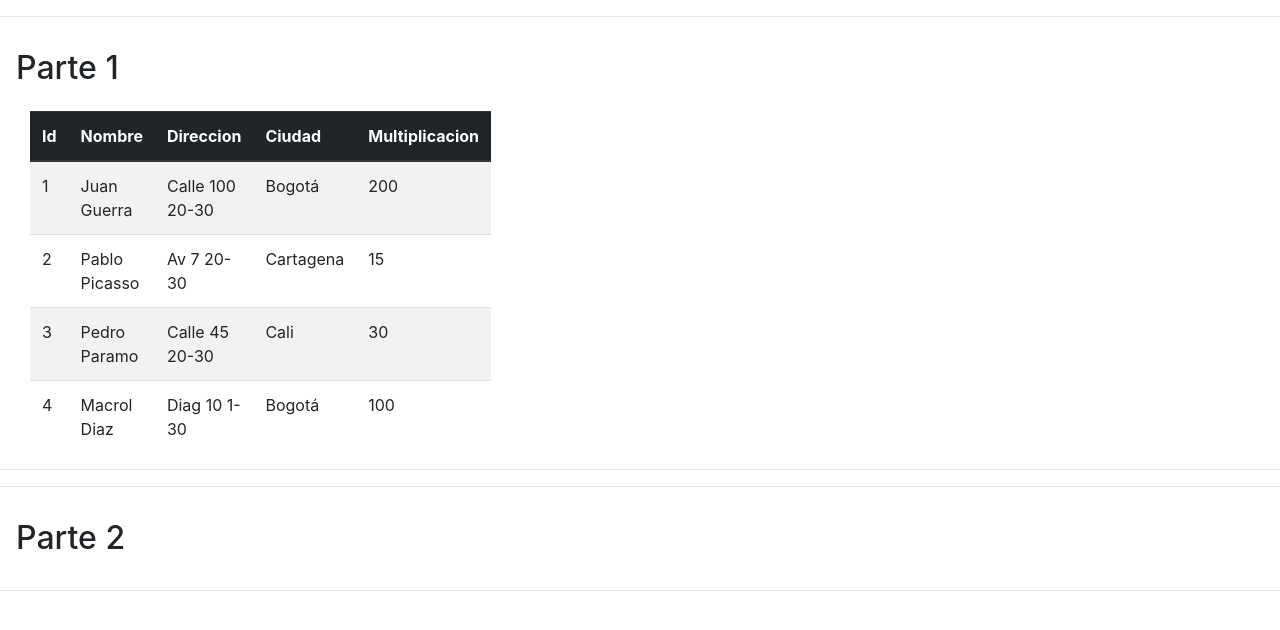
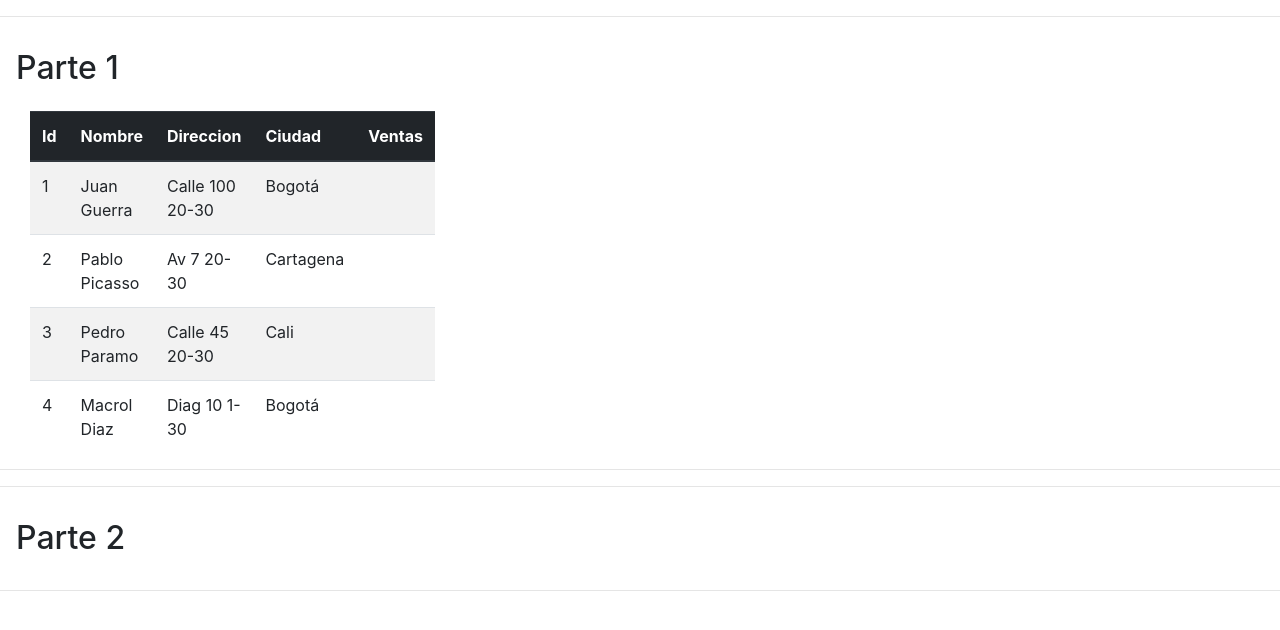
Before and after one commit to aa-rodriguezv/s2-parcial2-aarodriguezv, an Angular app: page /clientes in a window 1280 px wide. Shown: the top 630 px of the page. Built offline with nearby package versions, Linux system fonts and the light colour scheme.

Commit message:
2 files modified

```diff
--- a/src/app/cliente/cliente-list/cliente-list.component.html
+++ b/src/app/cliente/cliente-list/cliente-list.component.html
@@ -7,7 +7,7 @@
                     <th>Nombre</th>
                     <th>Direccion</th>
                     <th>Ciudad</th>
-                    <th>Multiplicacion</th>
+                    <th>Ventas</th>
                 </tr>
             </thead>
             <tbody>
@@ -16,7 +16,7 @@
                     <td> {{cliente.name}}</td>
                     <td>{{cliente.address}}</td>
                     <td>{{cliente.city}}</td>
-                    <td>{{cliente.num1*cliente.num2}}</td>
+                    <td>{{cliente.ventas}}</td>
                 </tr>
             </tbody>
         </table>
```
Also changed, not shown: src/app/cliente/cliente.ts (+18 -1 lines).
